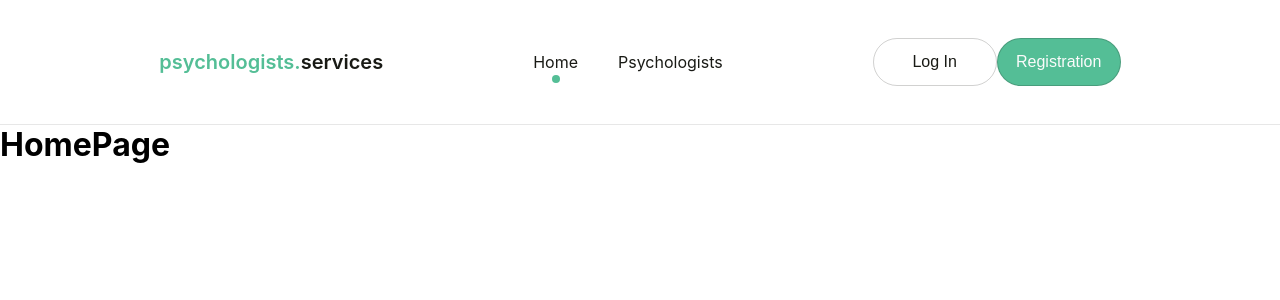
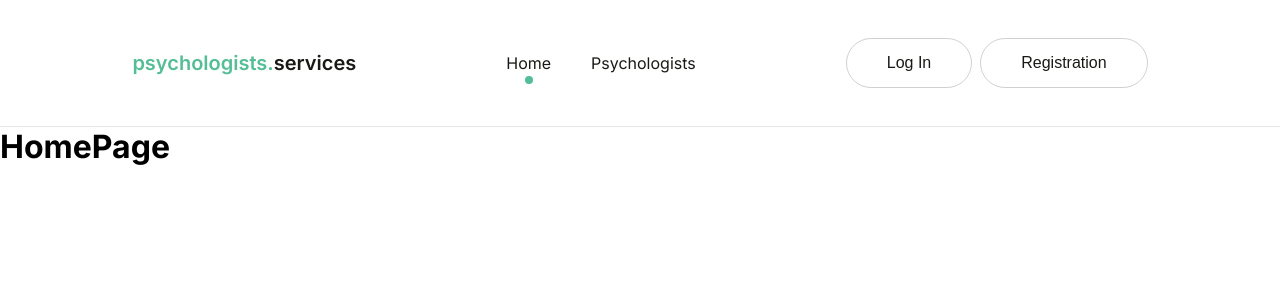
Before and after one commit to ValentinaHotsa/psychologists, a React (Create React App) app: page / in a window 1280 px wide. Shown: the top 300 px of the page. Built offline with nearby package versions, Linux system fonts and the light colour scheme; no server answers.

Commit message:
add header styles

```diff
--- a/public/index.html
+++ b/public/index.html
@@ -12,11 +12,13 @@
     <!-- <link rel="apple-touch-icon" href="%PUBLIC_URL%/logo192.png" />
 
     <link rel="manifest" href="%PUBLIC_URL%/manifest.json" />
-
+-->
+    <link rel="preconnect" href="https://fonts.googleapis.com" />
+    <link rel="preconnect" href="https://fonts.gstatic.com" crossorigin />
     <link
       href="https://fonts.googleapis.com/css2?family=Inter:wght@100..900&display=swap"
       rel="stylesheet"
-    /> -->
+    />
     <title>Psychologists.Service</title>
     <script type="text/javascript">
       (function (l) {
--- a/src/components/SharedLayout/SharedLayout.jsx
+++ b/src/components/SharedLayout/SharedLayout.jsx
@@ -5,14 +5,18 @@ import { Suspense } from "react";
 import {
   LogoContainer,
   Container,
+  ButtonContainer,
   ButtonLog,
-  ButtonReg,
+  UserContainer,
+  IconContainer,
+  NameContainer,
 } from "./SharedLayoutStyles";
 import Modal from "../modal/Modal";
 import { LoginForm } from "../auth/login/LoginForm";
 import RegistrationForm from "../auth/registration/RegistrationForm";
 import { logoutUser } from "../../redux/auth/slice";
 import { resetItems } from "../../redux/favorites/slice";
+import svg from "../../assets/icons.svg";
 
 const SharedLayout = () => {
   const user = useSelector((state) => state.auth.user);
@@ -53,15 +57,23 @@ const SharedLayout = () => {
         </nav>
         <div>
           {user ? (
-            <>
-              <span>{user.displayName}</span>
-              <button onClick={handleLogout}>Log Out</button>
-            </>
+            <UserContainer>
+              <NameContainer>
+                <IconContainer>
+                  <svg>
+                    <use href={`${svg}#icon-user`} />
+                  </svg>
+                </IconContainer>
+
+                <span>{user.displayName}</span>
+              </NameContainer>
+              <ButtonLog onClick={handleLogout}>Log Out</ButtonLog>
+            </UserContainer>
           ) : (
-            <>
+            <ButtonContainer>
               <ButtonLog onClick={handleLoginClick}>Log In</ButtonLog>
-              <ButtonReg onClick={handleRegisterClick}>Registration</ButtonReg>
-            </>
+              <ButtonLog onClick={handleRegisterClick}>Registration</ButtonLog>
+            </ButtonContainer>
           )}
         </div>
       </header>
--- a/src/components/SharedLayout/SharedLayoutStyles.jsx
+++ b/src/components/SharedLayout/SharedLayoutStyles.jsx
@@ -22,6 +22,7 @@ export const Container = styled.div`
       color: ${theme.colors.black};
       font-size: 16px;
       line-height: 20px;
+      transition: color 0.3s ease;
     }
     a:hover,
     a:focus {
@@ -57,28 +58,63 @@ export const LogoContainer = styled.div`
   }
 `;
 
+export const ButtonContainer = styled.div`
+  display: flex;
+  flex-direction: row;
+  gap: 8px;
+  align-items: center;
+  justify-content: center;
+`;
+
 export const ButtonLog = styled.button`
-  width: 124px;
-  height: 48px;
+  padding: 14px 40px;
   border: 1px solid rgba(25, 26, 21, 0.2);
   border-radius: 30px;
-
   background-color: transparent;
   color: ${theme.colors.black};
   font-size: 16px;
   font-weight: 500;
   line-height: 20px;
+  transition: background-color 0.3s ease;
+  &:hover {
+    background-color: ${theme.colors.green};
+    color: ${theme.colors.white};
+    border: 1px solid ${theme.colors.green};
+  }
 `;
 
-export const ButtonReg = styled.button`
-  width: 124px;
-  height: 48px;
-  border: 1px solid rgba(25, 26, 21, 0.2);
-  border-radius: 30px;
+export const NameContainer = styled.div`
+  display: flex;
+  flex-direction: row;
+  gap: 14px;
+  align-items: center;
+  justify-content: center;
+`;
 
+export const UserContainer = styled.div`
+  display: flex;
+  flex-direction: row;
+  gap: 28px;
+  align-items: center;
+  justify-content: center;
+  span {
+    font-size: 16px;
+    font-weight: 500;
+    line-height: 20px;
+  }
+`;
+
+export const IconContainer = styled.div`
+  width: 40px;
+  height: 40px;
+  border-radius: 10px;
   background-color: ${theme.colors.green};
-  color: ${theme.colors.white};
-  font-size: 16px;
-  font-weight: 500;
-  line-height: 20px;
+  display: flex;
+  align-items: center;
+  justify-content: center;
+  svg {
+    width: 16px;
+    height: 16px;
+    fill: ${theme.colors.white};
+  }
 `;
```
